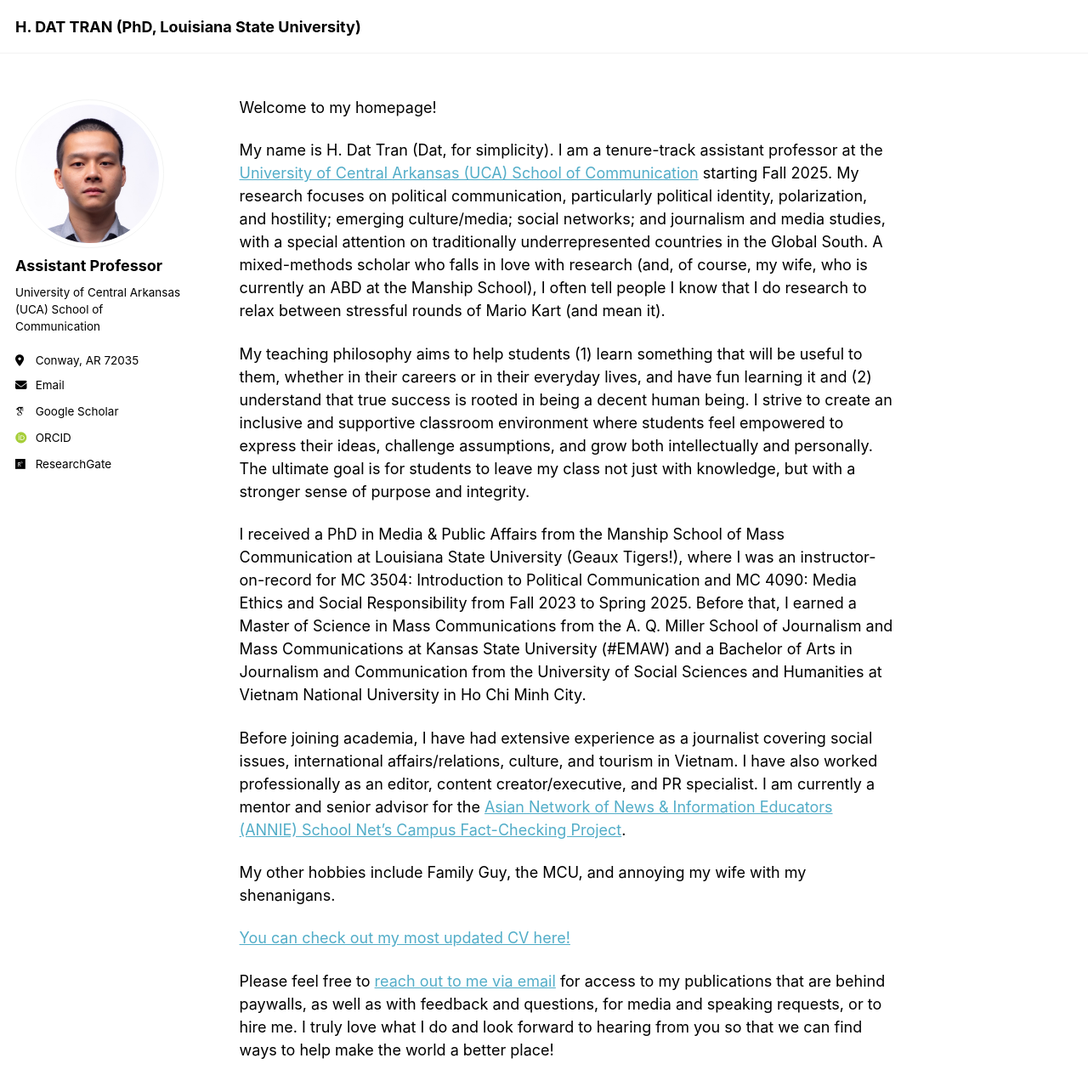
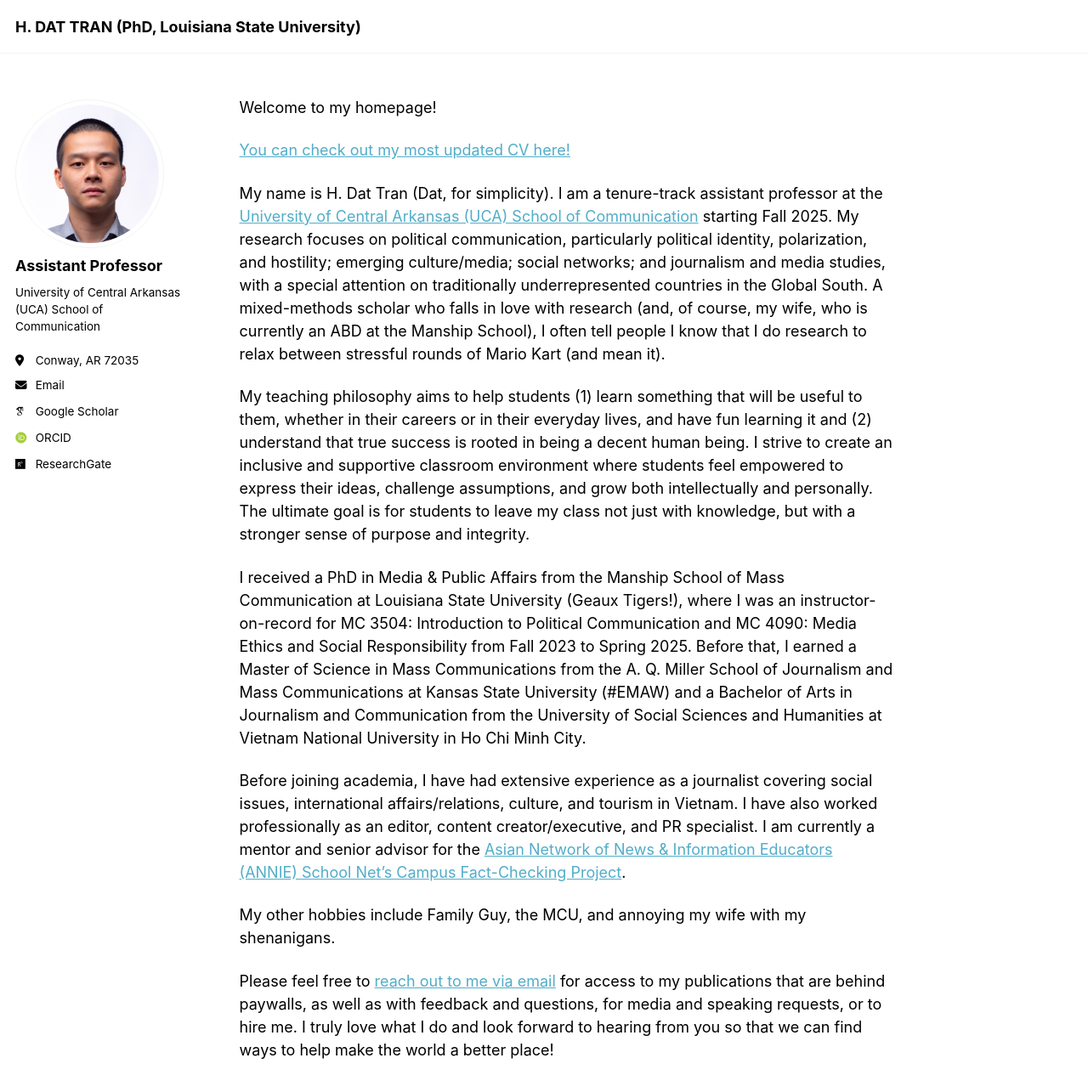
Before and after one commit to hdattran/hdattran.github.io, a Jekyll site: the page built from _pages/about.md, in a window 1280 px wide and 1400 px high. Shown: the top 1285 px of the window at 85% size. Built offline with Jekyll 4.4.1, drawn with Linux system fonts in a browser that asks for light colours; some web fonts are replaced; part of the change alters nothing that is shown.

```diff
--- a/_pages/about.md
+++ b/_pages/about.md
@@ -9,6 +9,8 @@ redirect_from:
 
 Welcome to my homepage!
 
+[You can check out my most updated CV here!](/files/CV_HDatTran.pdf)
+
 My name is H. Dat Tran (Dat, for simplicity). I am a tenure-track assistant professor at the [University of Central Arkansas (UCA) School of Communication](https://uca.edu/communication/) starting Fall 2025. My research focuses on political communication, particularly political identity, polarization, and hostility; emerging culture/media; social networks; and journalism and media studies, with a special attention on traditionally underrepresented countries in the Global South. A mixed-methods scholar who falls in love with research (and, of course, my wife, who is currently an ABD at the Manship School), I often tell people I know that I do research to relax between stressful rounds of Mario Kart (and mean it).
 
 My teaching philosophy aims to help students (1) learn something that will be useful to them, whether in their careers or in their everyday lives, and have fun learning it and (2) understand that true success is rooted in being a decent human being. I strive to create an inclusive and supportive classroom environment where students feel empowered to express their ideas, challenge assumptions, and grow both intellectually and personally. The ultimate goal is for students to leave my class not just with knowledge, but with a stronger sense of purpose and integrity.
@@ -19,6 +21,4 @@ Before joining academia, I have had extensive experience as a journalist coverin
 
 My other hobbies include Family Guy, the MCU, and annoying my wife with my shenanigans.
 
-[You can check out my most updated CV here!](/files/CV_HDatTran.pdf)
-
 Please feel free to [reach out to me via email](mailto:thdat285@gmail.com) for access to my publications that are behind paywalls, as well as with feedback and questions, for media and speaking requests, or to hire me. I truly love what I do and look forward to hearing from you so that we can find ways to help make the world a better place!
```
